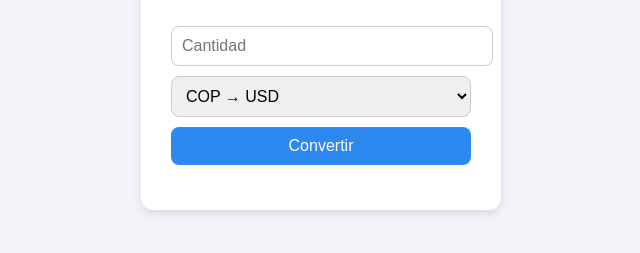
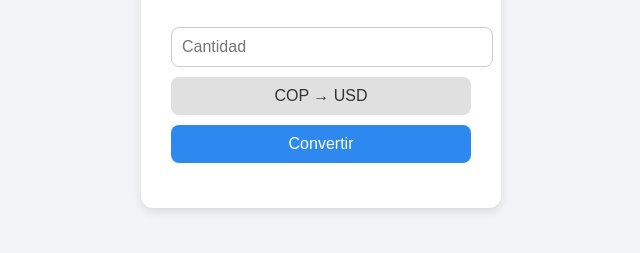
Before and after one commit to Fravier3/convertidor-cop-usd, a plain HTML site: page index.html in a window 1280 px wide. Shown: the part 387-640 px from the top of the page, without its empty margins (319-959 px from the left). Drawn offline with Linux system fonts and the light colour scheme; no server answers.

Commit message:
Update index.html

```diff
--- a/index.html
+++ b/index.html
@@ -44,7 +44,7 @@
       font-size: 14px;
       margin-bottom: 20px;
     }
-    input, select, button {
+    input, button {
       width: 100%;
       padding: 10px;
       margin-top: 10px;
@@ -62,6 +62,13 @@
     button:hover {
       background-color: #1b61c1;
     }
+    .toggle-btn {
+      background-color: #e0e0e0;
+      color: #333;
+    }
+    .toggle-btn:hover {
+      background-color: #ccc;
+    }
     .result {
       margin-top: 15px;
       font-weight: bold;
@@ -77,10 +84,9 @@
     <div class="rate-info" id="rateInfo">💱 Cargando tasa...</div>
 
     <input type="text" id="amount" placeholder="Cantidad" oninput="formatInput(this)" />
-    <select id="direction">
-      <option value="copToUsd">COP → USD</option>
-      <option value="usdToCop">USD → COP</option>
-    </select>
+    <!-- 🔄 Botón que cambia dirección -->
+    <button class="toggle-btn" id="directionBtn" onclick="toggleDirection()">COP → USD</button>
+
     <button onclick="convert()">Convertir</button>
     <div class="result" id="result"></div>
   </div>
@@ -88,6 +94,7 @@
   <script>
   let rateCopToUsd = 0.00025;
   let rateUsdToCop = 4000;
+  let direction = "copToUsd"; // Valor inicial
 
   // 🔄 Obtener tasa de cambio actual automáticamente
   async function getLiveRate() {
@@ -125,10 +132,20 @@
     }
   }
 
+  // 🔁 Cambiar dirección al hacer clic
+  function toggleDirection() {
+    if (direction === "copToUsd") {
+      direction = "usdToCop";
+      document.getElementById("directionBtn").textContent = "USD → COP";
+    } else {
+      direction = "copToUsd";
+      document.getElementById("directionBtn").textContent = "COP → USD";
+    }
+  }
+
   function convert() {
     const rawValue = document.getElementById("amount").value;
     const amount = parseFormattedNumber(rawValue);
-    const direction = document.getElementById("direction").value;
     const resultElement = document.getElementById("result");
 
     if (isNaN(amount) || amount <= 0) {
```
